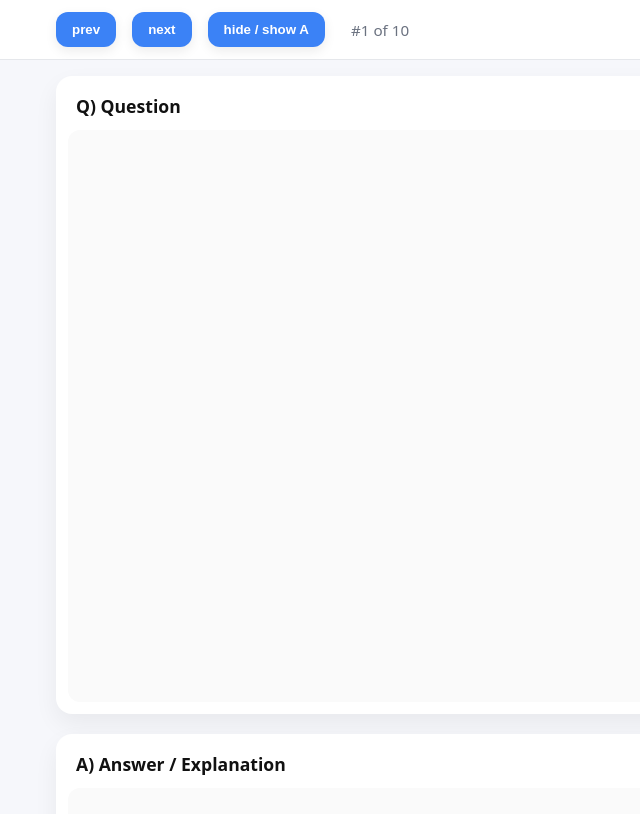
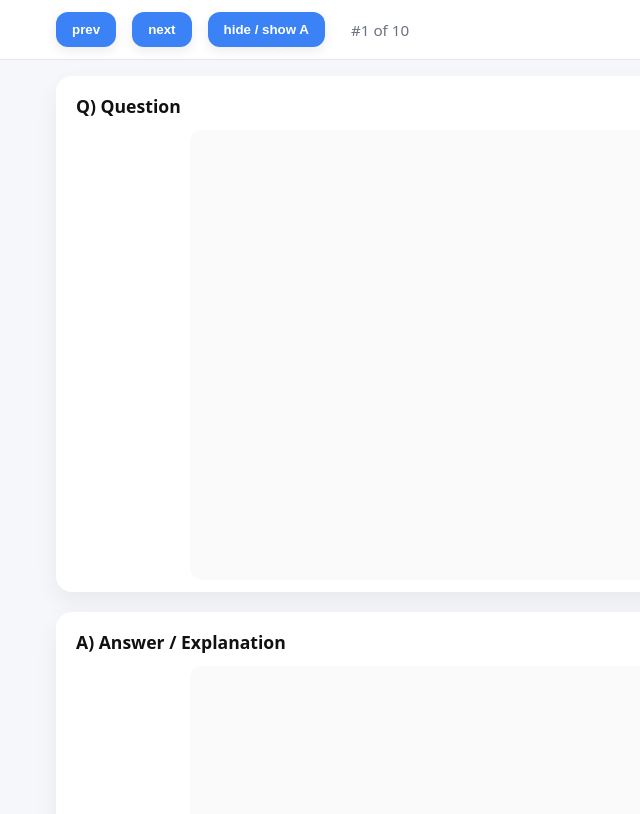
Before and after one commit to raining211/math_qa_viewer, a plain HTML site: page index.html in a window 1280 px wide. Shown: the whole page, without its empty margins (0-640 px from the left). Drawn offline with nearby package versions, Linux system fonts and the light colour scheme.

Commit message:
Update index.html

```diff
--- a/index.html
+++ b/index.html
@@ -16,7 +16,7 @@
     .viewer { display: grid; grid-template-columns: 1fr; gap: 20px; }
     .card { background: #fff; border-radius: 16px; box-shadow: 0 10px 24px rgba(0,0,0,.06); padding: 12px; }
     .title { font-weight: 700; margin: 6px 8px 12px; font-size: 1.1rem; }
-    .canvas-wrap { width: 100%; position: relative; }
+    .canvas-wrap { width:100%; position:relative; max-width:900px; margin:0 auto; }
     canvas { width: 100%; height: auto; display: block; border-radius: 12px; background: #fafafa; }
     .hidden { display: none; }
     .meta { color: #6b7280; font-size: .95rem; margin-left: 10px; }
```
